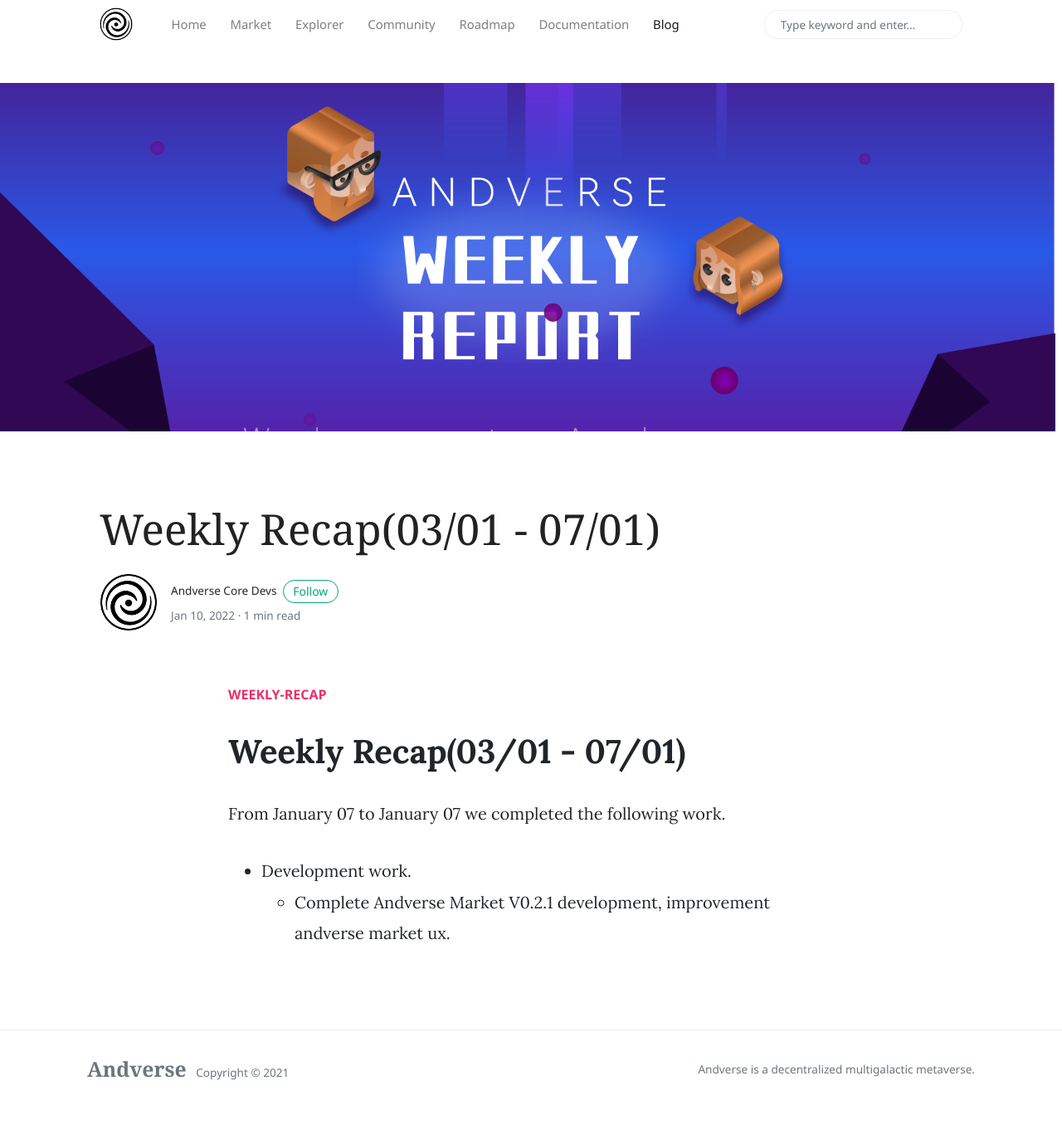
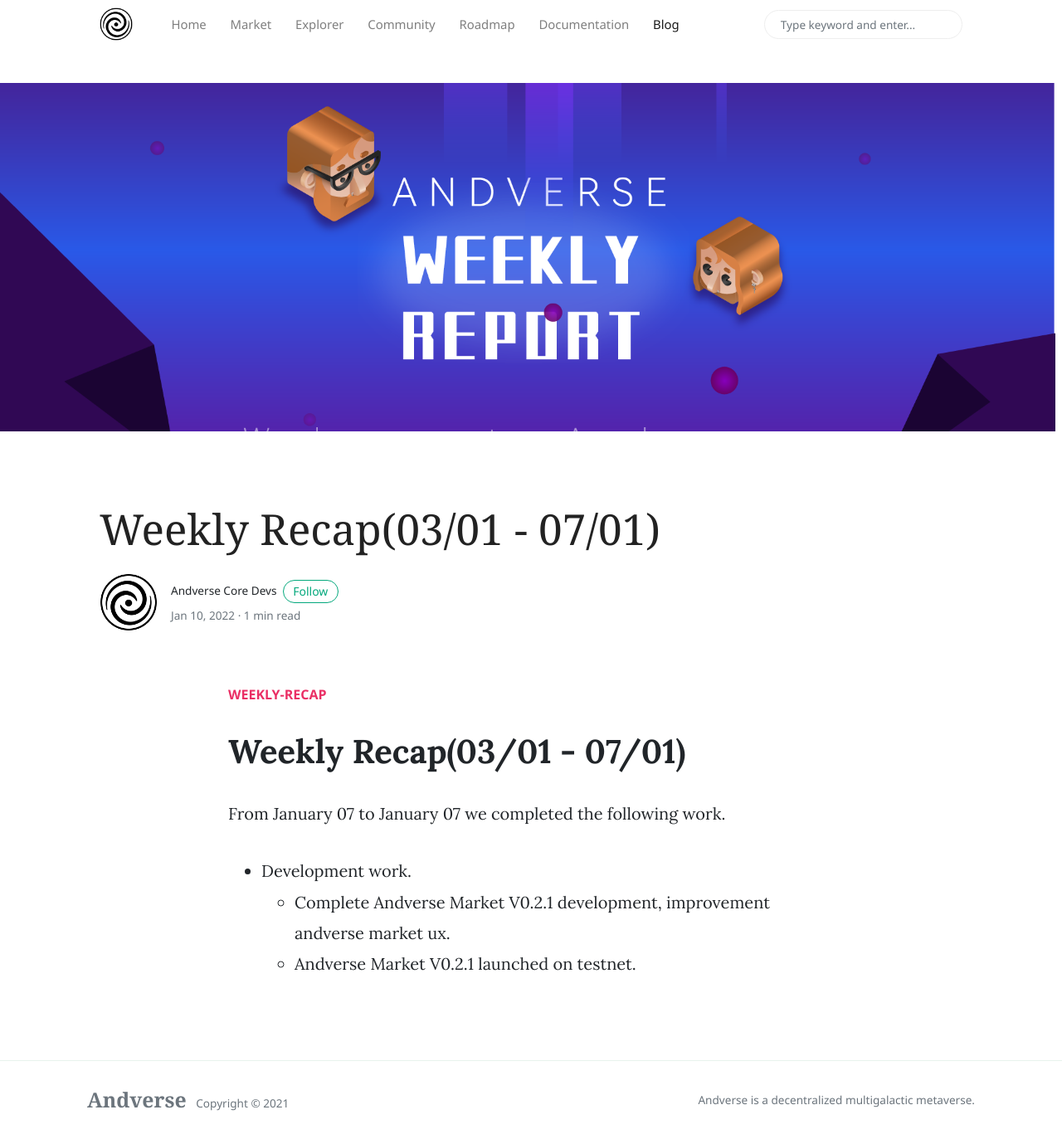
Before and after one commit to andverse-core/blog, a Jekyll site: the page built from _posts/2022-01-10-weekly-recap.md, in a window 1280 px wide and 1373 px high. Shown: the whole window at 83% size. Built offline with Jekyll 4.4.1, drawn with Linux system fonts in a browser that asks for light colours; nearby versions of some CDN libraries.

Commit message:
docs: update wp

```diff
--- a/_posts/2022-01-10-weekly-recap.md
+++ b/_posts/2022-01-10-weekly-recap.md
@@ -13,3 +13,4 @@
 
 - Development work.
     - Complete Andverse Market V0.2.1 development, improvement andverse market ux.
+    - Andverse Market V0.2.1 launched on testnet.
```
